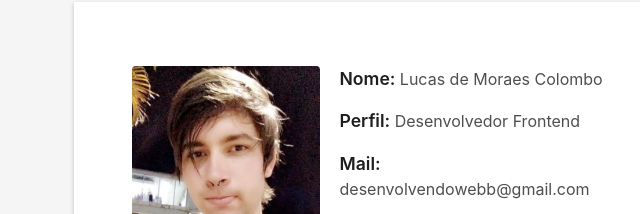
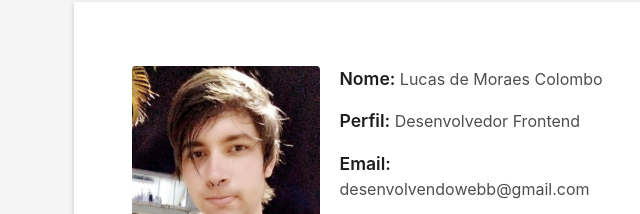
Before and after one commit to lucolombo94/Devlucascolombo, a plain HTML site: page index.html in a window 1280 px wide. Shown: the part 862-1076 px from the top of the page, 11-651 px from the left. Drawn offline with Linux system fonts and the light colour scheme; files whose address does not match are found by name.

Commit message:
Update index.html

```diff
--- a/index.html
+++ b/index.html
@@ -95,7 +95,7 @@
                     <div class="about-info">
                       <p><span class="title-s">Nome: </span> <span>Lucas de Moraes Colombo</span></p>
                       <p><span class="title-s">Perfil: </span> <span>Desenvolvedor Frontend</span></p>
-                      <p><span class="title-s">Mail:</span> <span>desenvolvendowebb@gmail.com</span></p>
+                      <p><span class="title-s">Email:</span> <span>desenvolvendowebb@gmail.com</span></p>
                       <p><span class="title-s">Telefone: </span> <span>(18) 98822-8179</span></p>
                     </div>
                   </div>
```
